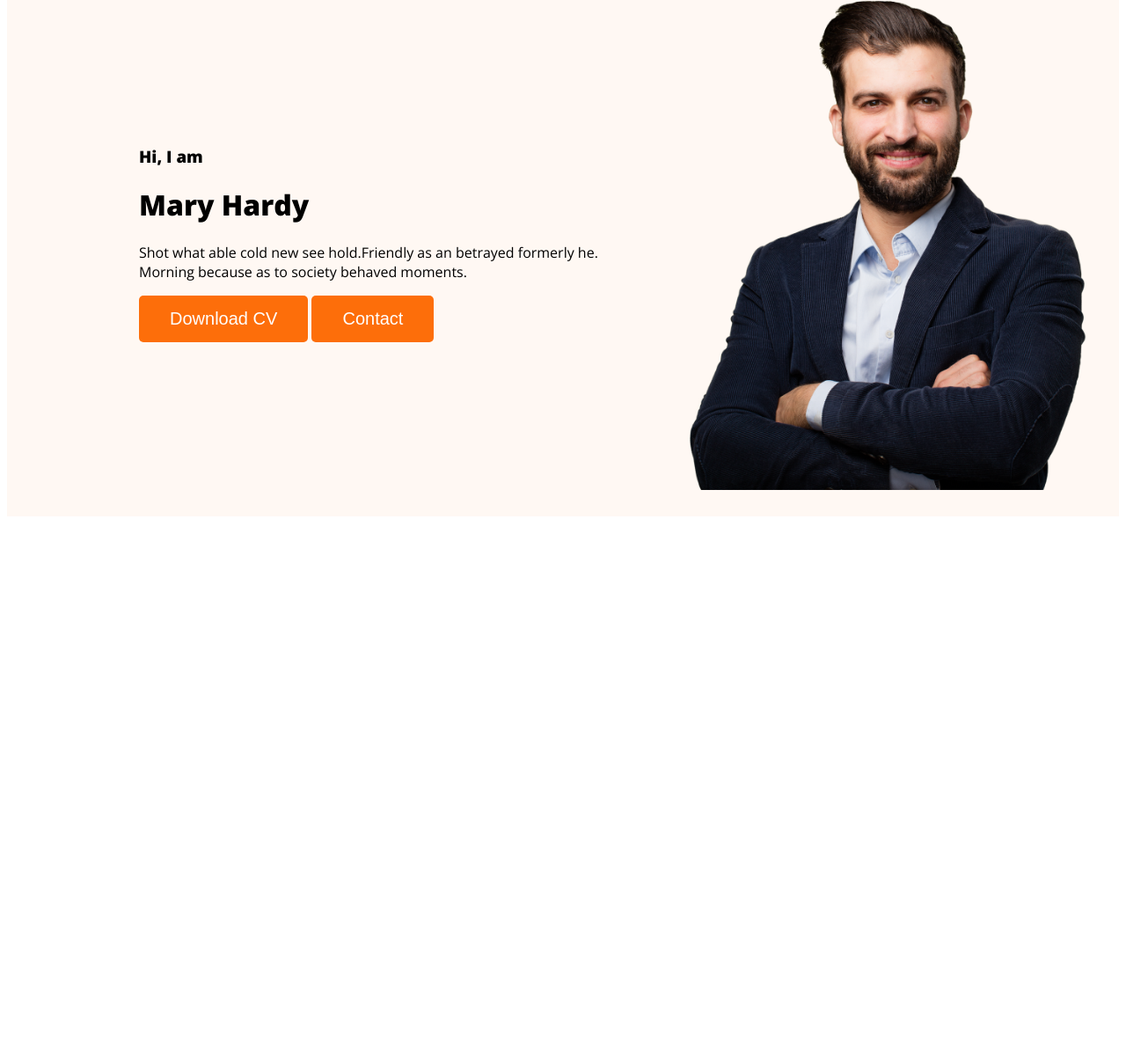
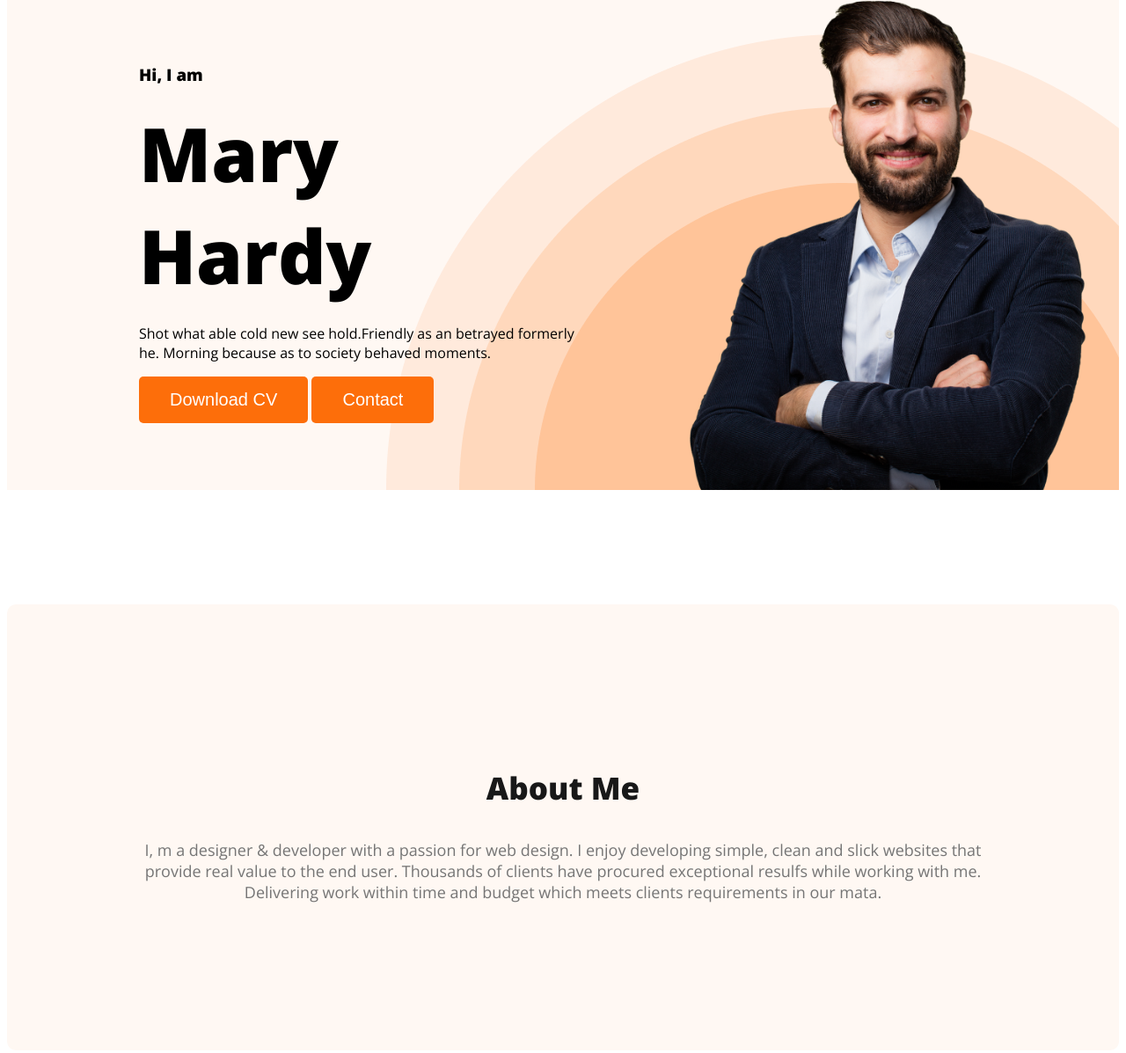
Before and after one commit to mzunayed14/webdeveloper-portfolio-, a plain HTML site: page index.html in a window 1280 px wide. Shown: the part 145-1342 px from the top of the page at 88% size. Before the commit the page ends 800 px from the top, so only its background shows below. Drawn offline with nearby package versions, Linux system fonts and the light colour scheme.

Commit message:
about section created

```diff
--- a/index.html
+++ b/index.html
@@ -26,7 +26,7 @@
             <div class="banner-content">
             <h3 class="banner-greatting">Hi, I  am</h3>
             <h1 class="banner-title">Mary Hardy</h1>
-            <p class="banner-paragraph">Shot what able cold new see hold.Friendly as an betrayed formerly he. Morning because as to society behaved moments.</p>
+            <p class="banner-discription">Shot what able cold new see hold.Friendly as an betrayed formerly he. Morning because as to society behaved moments.</p>
             <button class="btn-primary">Download CV</button>
             <button class="btn-primary">Contact</button>
         </div>
@@ -35,7 +35,17 @@
 
         </div>
     </header>
-    <main></main>
+    <main>
+        <section class="about">
+            <h3 class="section-title">About Me</h3>
+            <p class="section-description">I, m a designer & developer with a passion for web design. I enjoy developing simple, clean and slick websites that provide real value to the end user. Thousands of clients have procured exceptional resulfs while working with me. Delivering work within time and budget which meets clients requirements in our mata.</p>
+
+
+
+        </section>
+
+
+    </main>
     <footer></footer>
 </body>
 </html>
--- a/styles/portfolio.css
+++ b/styles/portfolio.css
@@ -41,13 +41,53 @@ nav a {
 }
 .header{
     background-color:#FFF8F3;;
+   background-image: url(../images/header_bg.png);
+   background-repeat: no-repeat;
+   background-position: bottom right;
 }
 .banner{
-    padding: 30px 30px 30px 150px;
+    padding: 30px 30px 0px 150px;
     display: flex;
     align-items: center;
+    justify-content: space-between;
 }
 
 .banner .profile-pic{
     width: 500px;
 }
+.banner-content{
+
+}
+.banner-greating{
+    font-size: 45px;
+    color: #474747;
+    margin-bottom: 0px;
+}
+.banner-title{
+    font-size: 85px;
+    font-weight: 700;
+    margin-top: 5px;
+    margin-bottom: 20px;
+}
+.banner-content{
+    max-width: 500px;
+}
+.about{
+    padding: 150px;
+    border-radius: 10px;
+    background:  #FFF8F3;
+    margin-top: 130px;
+}
+.section-title{
+    color:#181818;
+    text-align: center;
+    font-size: 35px;
+    font-weight: 700;
+
+}
+.section-description{
+    color:#757575;
+    text-align: center;
+    font-size: 18px;
+
+}
```
